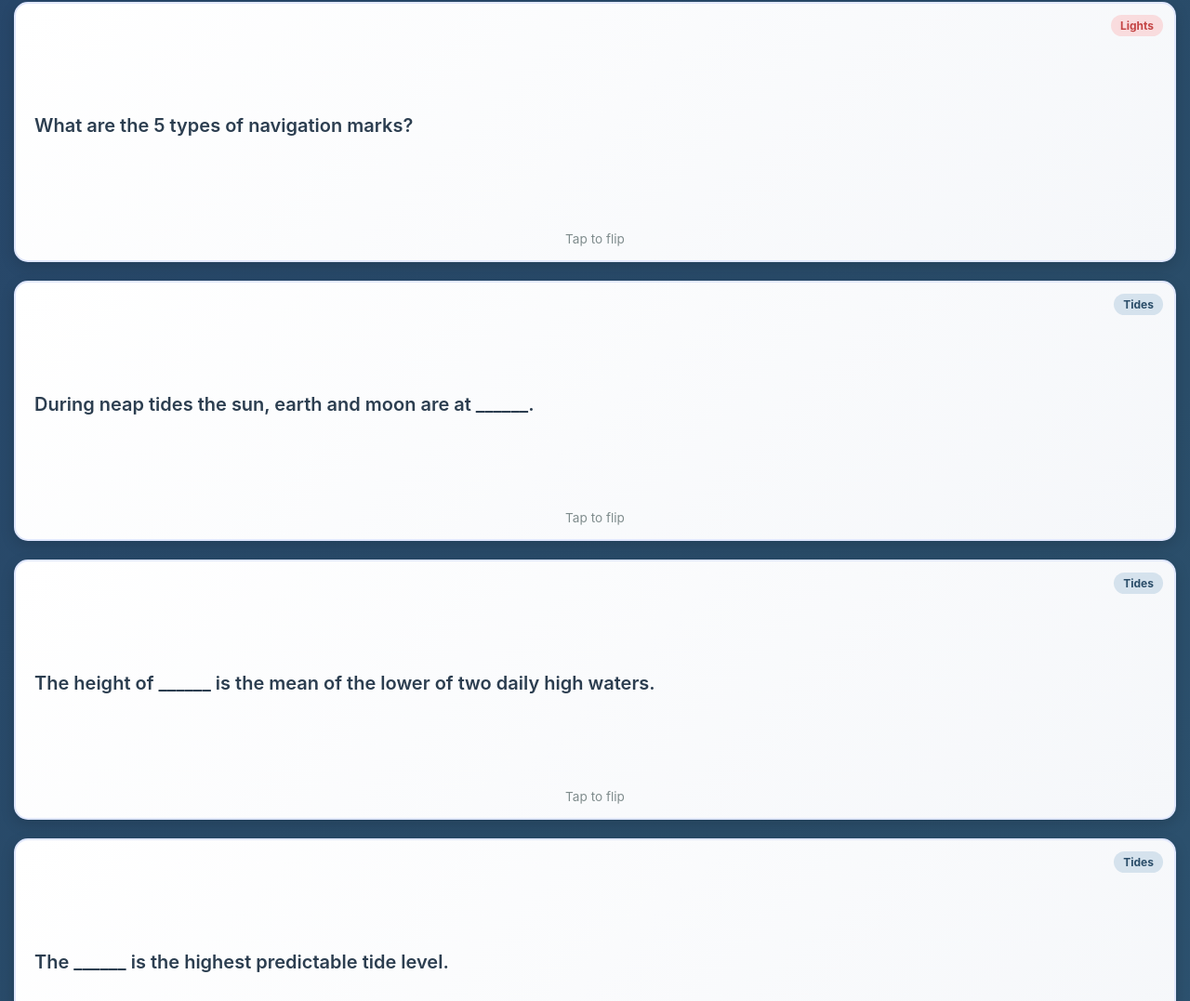
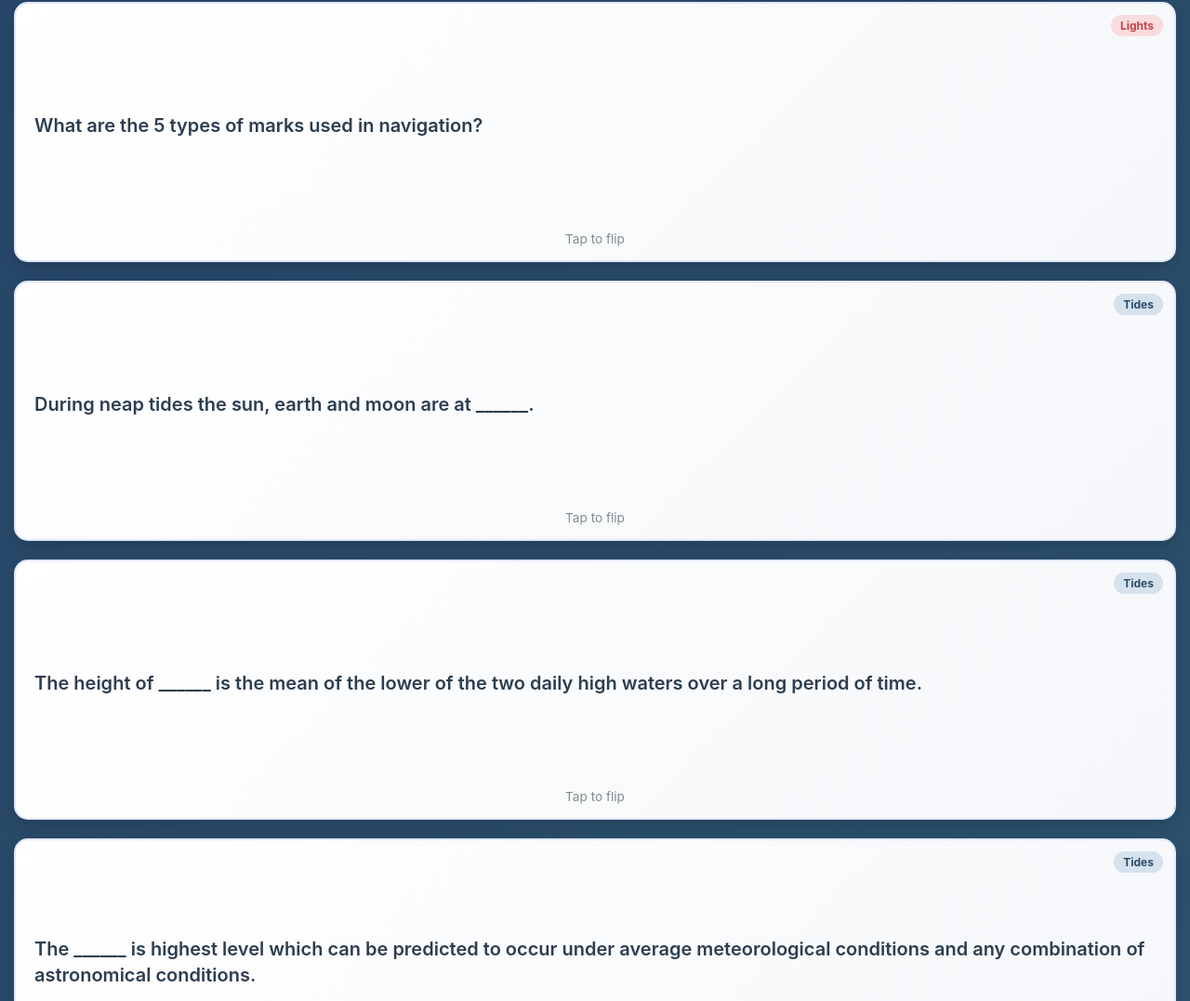
Before and after one commit to AbdullaAlfalasi-767/navigation-flashcards, a plain HTML site: page index.html in a window 1280 px wide. Shown: the part 7560-8637 px from the top of the page at 93% size. Drawn offline with Linux system fonts and the light colour scheme.

Commit message:
Update index.html

```diff
--- a/index.html
+++ b/index.html
@@ -563,8 +563,8 @@
             {
                 id: 11,
                 category: "lights",
-                front: "What are the 5 types of navigation marks?",
-                back: "Lateral, Cardinal, Isolated danger, Safe water, Special"
+                front: "What are the 5 types of marks used in navigation?",
+                back: "Lateral mark, Cardinal mark, Isolated danger mark, Safe water mark, Special mark"
             },
             {
                 id: 81,
@@ -575,13 +575,13 @@
             {
                 id: 82,
                 category: "tides",
-                front: "The height of ______ is the mean of the lower of two daily high waters.",
+                front: "The height of ______ is the mean of the lower of the two daily high waters over a long period of time.",
                 back: "MLHW"
             },
             {
                 id: 83,
                 category: "tides",
-                front: "The ______ is the highest predictable tide level.",
+                front: "The ______ is highest level which can be predicted to occur under average meteorological conditions and any combination of astronomical conditions.",
                 back: "Highest Astronomical Tide"
             },
             {
@@ -605,13 +605,13 @@
             {
                 id: 87,
                 category: "tides",
-                front: "Tidal effect of non-Sun/Moon bodies is ______.",
+                front: "Tidal effect of heavenly bodies on earth other than sun and moon is ______",
                 back: "Negligible"
             },
             {
                 id: 88,
                 category: "tides",
-                front: "At ______ tides, higher highs and lower lows occur.",
+                front: "At ___________ tides higher high waters and lower low waters than usual will be experienced.",
                 back: "Spring"
             },
             {
@@ -629,26 +629,26 @@
             {
                 id: 91,
                 category: "tides",
-                front: "UAE has ______ tides.",
+                front: "UAE has ______ type of tides.",
                 back: "Semi-diurnal"
             },
             {
                 id: 92,
                 category: "tides",
-                front: "Earth-Moon rotation center is called ______.",
+                front: "The earth and moon forming an independent system rotating about a common center of gravity known as the earth-moon ___________",
                 back: "Barycentre"
             },
             {
                 id: 93,
                 category: "tides",
-                front: "Sun's tide-raising force is ______ of the Moon's.",
+                front: "The Sun has a much greater mass than the Moon, the Sun's tide-raising force is nevertheless only about ______ that of the Moon.",
                 back: "45%"
             },
             {
                 id: 20,
                 category: "tides",
                 front: "What is a lunar month?",
-                back: "29.5 days (Moon's orbit around Earth)"
+                back: "29.5 days which the moon takes to revolve around the Earth with respect to the sun"
             },
             {
                 id: 21,
@@ -659,7 +659,7 @@
             {
                 id: 22,
                 category: "tides",
-                front: "Which bodies cause the strongest tides?",
+                front: "Which heavenly bodies have the greatest tide-raising effect?",
                 back: "Moon and Sun"
             },
             {
@@ -677,26 +677,26 @@
             {
                 id: 118,
                 category: "position",
-                front: "How does ship speed affect leeway?",
+                front: "What is effect of own ship speed on leeway?",
                 back: "Higher speed = less leeway"
             },
             {
                 id: 121,
                 category: "position",
-                front: "Name factors affecting leeway?",
-                back: "Ship speed, wind, hull area, water depth"
+                front: "Name the factors which effect leeway?",
+                back: "Ship speed, wind speed, longitudinal area, water depth"
             },
             {
                 id: 141,
                 category: "position",
-                front: "List any 5 fix methods?",
-                back: "Bearing+range, bearing+sounding, transit+angle, running fix, astronomical"
+                front: "List any 5 methods of obtaining a fix?",
+                back: "Bearing+range, bearing+sounding, transit+angle, running fix, Two or more ranges"
             },
             {
                 id: 142,
                 category: "position",
                 front: "Explain any 3 causes of cocked hat.",
-                back: "Time gaps, landmark misidentification, compass error"
+                back: "Error in identifying the object, Error in plotting the lines of bearing, Compass error "
             },
             {
                 id: 16,
@@ -707,8 +707,8 @@
             {
                 id: 21,
                 category: "instruments",
-                front: "What happens when crossing the date line?",
-                back: "Eastbound: lose a day; Westbound: gain a day"
+                front: "What is action on crossing the date line?",
+                back: "on an easterly course, the date is put back a day; on a westerly course, the date is put forward a day"
             },
             {
                 id: 2,
@@ -719,37 +719,37 @@
             {
                 id: 3,
                 category: "instruments",
-                front: "Are high Stuart's Distance Meter readings reliable?",
-                back: "No"
+                front: "How is higher readings of Stuart's Distance Meter considered?",
+                back: "cannot generally be considered reliable"
             },
             {
                 id: 4,
                 category: "instruments",
-                front: "Stuart's Distance Meter height scale range?",
+                front: "What is height scale of Stuart's Distance Meter?",
                 back: "0 to 220 feet"
             },
             {
                 id: 7,
                 category: "instruments",
-                front: "Where are log errors recorded?",
+                front: "21.	Where the record of log error be recorded?",
                 back: "Navigational Data Book"
             },
             {
                 id: 125,
                 category: "publications",
-                front: "Publications with current info?",
+                front: "Name the publications which contain information about currents?",
                 back: "Charts, Sailing Directions, Ocean Passages, Mariner's Handbook"
             },
             {
                 id: 128,
                 category: "publications",
-                front: "List any 5 navigation publications?",
-                back: "Sailing Directions, List of Lights, Tide Tables, Nautical Almanac, Ocean Passages"
+                front: "List any Five publications used for navigation at sea?",
+                back: "Admiralty Sailing Directions, Admiralty List of Light and fog signal, Admiralty Tide Tables, Nautical Almanac, Admiralty List of Radio Signals"
             },
             {
                 id: 130,
                 category: "publications",
-                front: "Info in Admiralty Sailing Directions?",
+                front: "List information given in Admiralty Sailing Directions?",
                 back: "Coast descriptions, tides, ports, hazards, buoyage systems, routes"
             }
         ];
```
